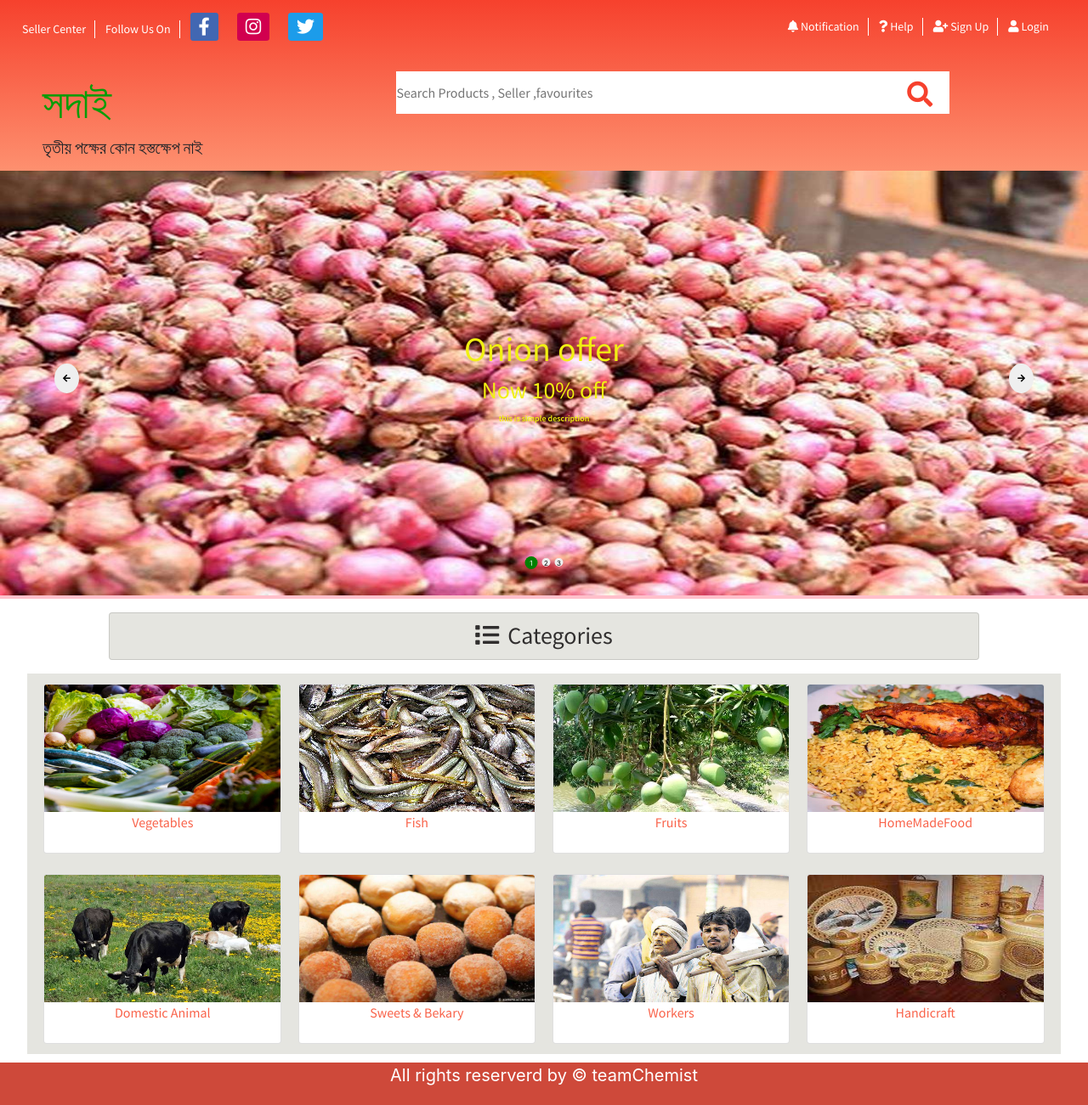
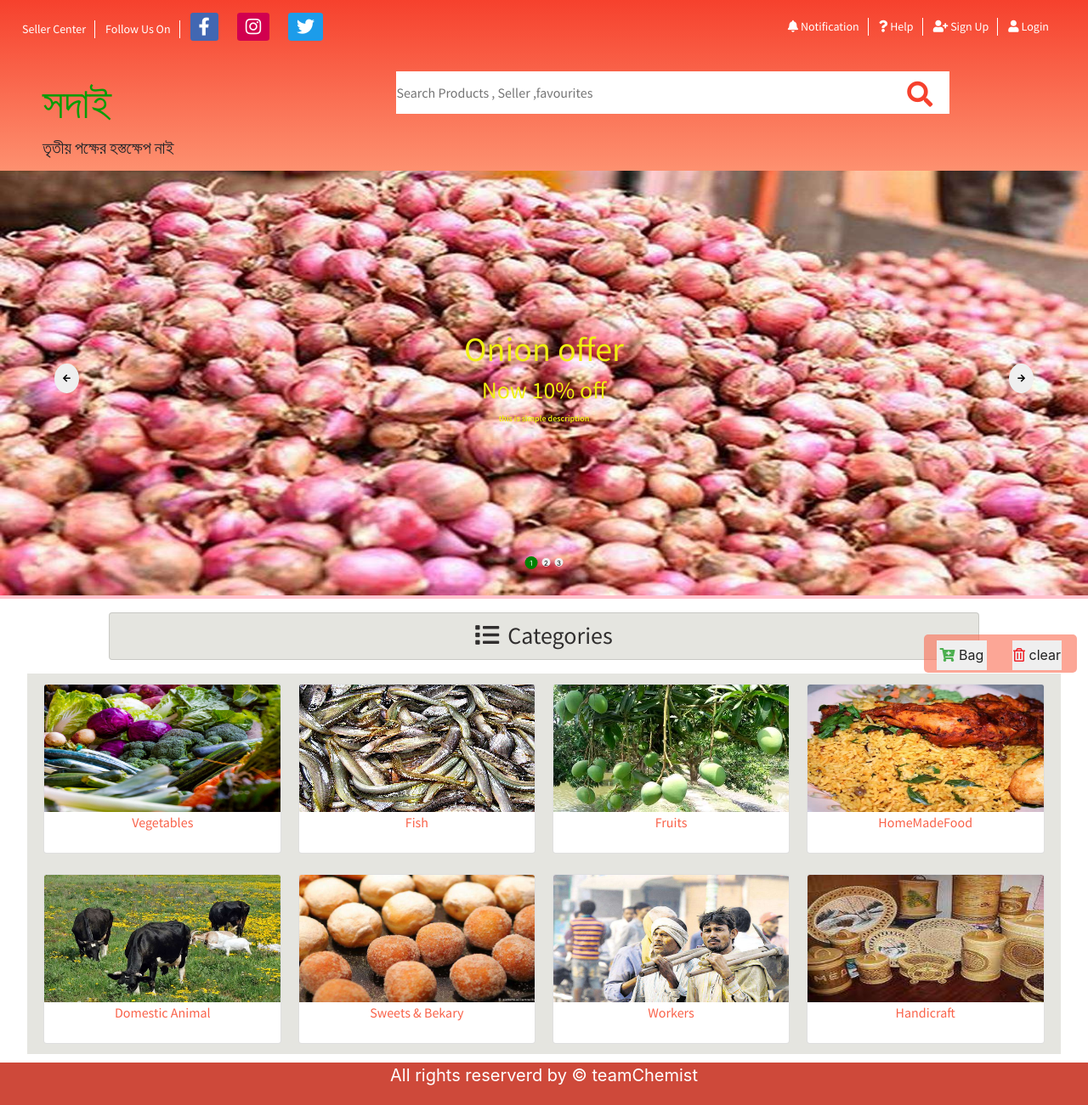
Before and after one commit to fuadashraful/DjangoEcommerce, a Django app: page /sodai/home/ in a window 1280 px wide. Shown: the whole page at 85% size. Run offline with Django 3.2, Linux system fonts and the light colour scheme; data comes from the database, SQL or seed files in the repository; some libraries are stand-ins or nearby versions.

Commit message:
cart ui designed

```diff
--- a/static/css/base.css
+++ b/static/css/base.css
@@ -21,12 +21,24 @@ ul {
 .twitter {
   background-color: #1C9CEA; }
 
+/*  SECTIONS  */
 .section {
   clear: both;
-  padding: 0;
-  margin: 0; }
+  padding: 0px;
+  margin: 0px; }
 
-.group:before, .group:after {
+/*  COLUMN SETUP  */
+.col {
+  display: block;
+  float: left;
+  margin: 1% 0 1% 1.6%; }
+
+.col:first-child {
+  margin-left: 0; }
+
+/*  GROUPING  */
+.group:before,
+.group:after {
   content: "";
   display: table; }
 
@@ -283,4 +295,49 @@ ul {
   font-size: 2em;
   color: #fff; }
 
+/*********** Cart-section Css *************/
+.cart-section {
+  position: fixed;
+  bottom: 10%;
+  right: 0;
+  height: 400px;
+  width: 300px;
+  background: rgba(250, 108, 81, 0.8);
+  z-index: 20;
+  border-radius: 5px; }
+
+.cart-button {
+  position: fixed;
+  bottom: 1%;
+  right: 1%;
+  width: 180px;
+  height: 45px;
+  z-index: 50;
+  background: rgba(250, 108, 81, 0.6);
+  border-radius: 5px;
+  z-index: 100; }
+  .cart-button .one_of_two {
+    width: 49.2%;
+    float: left;
+    margin-left: 0; }
+  .cart-button .bag-btn, .cart-button .clearBag-bag {
+    width: 100%;
+    border: none;
+    margin-top: 5px;
+    height: 35px;
+    font-size: 16px;
+    color: #222; }
+  .cart-button .clearBag-bag i {
+    color: #ee2128; }
+  .cart-button .bag-btn i {
+    color: #4caf50; }
+  .cart-button .bag-btn:hover, .cart-button .clearBag-bag:hover {
+    background: #fff;
+    color: #fa6c51; }
+    .cart-button .bag-btn:hover i, .cart-button .clearBag-bag:hover i {
+      transform: rotate(360deg);
+      transition: ease 1s; }
+
+/*********** End Cart-section Css *************/
+
 /*# sourceMappingURL=base.css.map */
--- a/static/js/base.js
+++ b/static/js/base.js
@@ -15,10 +15,16 @@ $(document).ready(function(){
         focusOnSelect: true,
     });
 
-
-
 $(".slick-prev").html("<i class='fa fa-arrow-left'></i>");
 $(".slick-next").html("<i class='fa fa-arrow-right'></i>");
 
 
+/***** cart section ****************/
+$('.cart-section').hide();
+$('#IdBag').click( function(){
+    $('.cart-section').fadeToggle(2000);
+  });
+
+
+
  });
--- a/static/scss/base.scss
+++ b/static/scss/base.scss
@@ -19,25 +19,26 @@ ul
 .instagram{background-color: #D1004F;}
 .twitter{background-color: #1C9CEA;}
 
-.section
-{
-    clear: both;
-    padding: 0;
-    margin: 0;
+ /*  SECTIONS  */
+.section {
+	clear: both;
+	padding: 0px;
+	margin: 0px;
 }
-.group:before,.group:after
-{
- content: "";
- display: table;
+
+/*  COLUMN SETUP  */
+.col {
+	display: block;
+	float:left;
+	margin: 1% 0 1% 1.6%;
 }
-.group:after
-{
-    clear: both;
-}
-.group
-{
-    zoom: 1;
-}
+.col:first-child { margin-left: 0; }
+
+/*  GROUPING  */
+.group:before,
+.group:after { content:""; display:table; }
+.group:after { clear:both;}
+.group { zoom:1;  }
 /* end general   */
 
  /* nav and search bar*/
@@ -470,3 +471,73 @@ ul
     font-size: 2em;
     color: #fff;
 }
+
+/*********** Cart-section Css *************/
+.cart-section{
+    position: fixed;
+    bottom: 10%;
+    right: 0;
+    height: 400px;
+    width: 300px;
+    background: rgba(250, 108, 81, 0.8);
+    z-index: 20;
+    border-radius: 5px;
+
+}
+
+.cart-button{
+    position: fixed;
+    bottom: 1%;
+    right: 1%;
+    width: 180px;
+    height: 45px;
+    z-index: 50;
+    background:rgba(250, 108, 81, 0.6);
+    border-radius: 5px;
+    z-index: 100;
+
+    .one_of_two{
+        width: 49.2%;
+        float: left;
+
+        margin-left: 0;
+
+
+    }
+    .bag-btn,.clearBag-bag{
+        width: 100%;
+        border: none;
+        margin-top: 5px;
+        height: 35px;
+        font-size: 16px;
+        color: #222;
+
+
+    }
+    .clearBag-bag{
+        i{
+            color: rgba(238, 33, 40, 1.0);
+        }
+    }
+    .bag-btn{
+        i{
+            color: rgba(76, 175, 80, 1.0);
+        }
+    }
+
+    .bag-btn:hover,.clearBag-bag:hover{
+        background: #fff;
+        color: rgba(250, 108, 81, 1.0);
+        i {
+            transform: rotate(360deg);
+            transition: ease 1s;
+          }
+
+    }
+
+
+
+
+}
+
+/*********** End Cart-section Css *************/
--- a/templates/base.html
+++ b/templates/base.html
@@ -43,7 +43,7 @@
      <div class="section group" style="margin-left: 50px;">
          <div class="logo">
               <a href="{% url 'home'%}">সদাই</a>
-             <span>তৃতীয় পক্ষের কোন হস্তক্ষেপ নাই</span>
+             <span>তৃতীয় পক্ষের হস্তক্ষেপ নাই</span>
          </div>
          <div class="searchbar">
             <input class="form-group" type="text" placeholder="Search Products , Seller ,favourites">
@@ -70,10 +70,26 @@
 
     {%endblock Carousal%}
 
+
+    <!-- Cart section -->
+    <div class="cart-section">
+        <div class="group section cart-box">
+
+        </div>
+    </div>
+    <div class="cart-button group section">
+
+       <div class="col one_of_two">
+           <button class="bag-btn" id="IdBag"><i class="fa fa-cart-plus"></i> Bag</button>
+       </div>
+       <div class="col one_of_two">
+          <button class="clearBag-bag"><i class="far fa-trash-alt"></i> clear</button>
+       </div>
+    </div>
+    <!-- Cart section end -->
+
     <!-- Categoies -->
-
     <!-- Main content block -->
-
 
     {% block content%}
      <div class="categories ">
@@ -101,13 +117,13 @@
     </div>
 
     <!-- bootstrap js  -->
-    <script src="https://code.jquery.com/jquery-3.4.1.slim.min.js" integrity="sha384-J6qa4849blE2+poT4WnyKhv5vZF5SrPo0iEjwBvKU7imGFAV0wwj1yYfoRSJoZ+n" crossorigin="anonymous"></script>
+
     <script src="https://cdn.jsdelivr.net/npm/popper.js@1.16.0/dist/umd/popper.min.js" integrity="sha384-Q6E9RHvbIyZFJoft+2mJbHaEWldlvI9IOYy5n3zV9zzTtmI3UksdQRVvoxMfooAo" crossorigin="anonymous"></script>
     <script src="https://stackpath.bootstrapcdn.com/bootstrap/4.4.1/js/bootstrap.min.js" integrity="sha384-wfSDF2E50Y2D1uUdj0O3uMBJnjuUD4Ih7YwaYd1iqfktj0Uod8GCExl3Og8ifwB6" crossorigin="anonymous"></script>
     <!--ion-icon cdn-->
     <script src="https://unpkg.com/ionicons@4.5.10-0/dist/ionicons.js"></script>
     <!-- Carousal JS -->
-    <script src="{% static 'vendorJs/jquery-1.12.4.min.js' %}"></script>
+    <script src="https://ajax.googleapis.com/ajax/libs/jquery/3.4.1/jquery.min.js"></script>
     <script src="{% static 'vendorJs/slick.min.js' %}"></script>
     <script src="{% static 'js/base.js' %}"></script>
 
```
Also changed, not shown: 1 other file.
